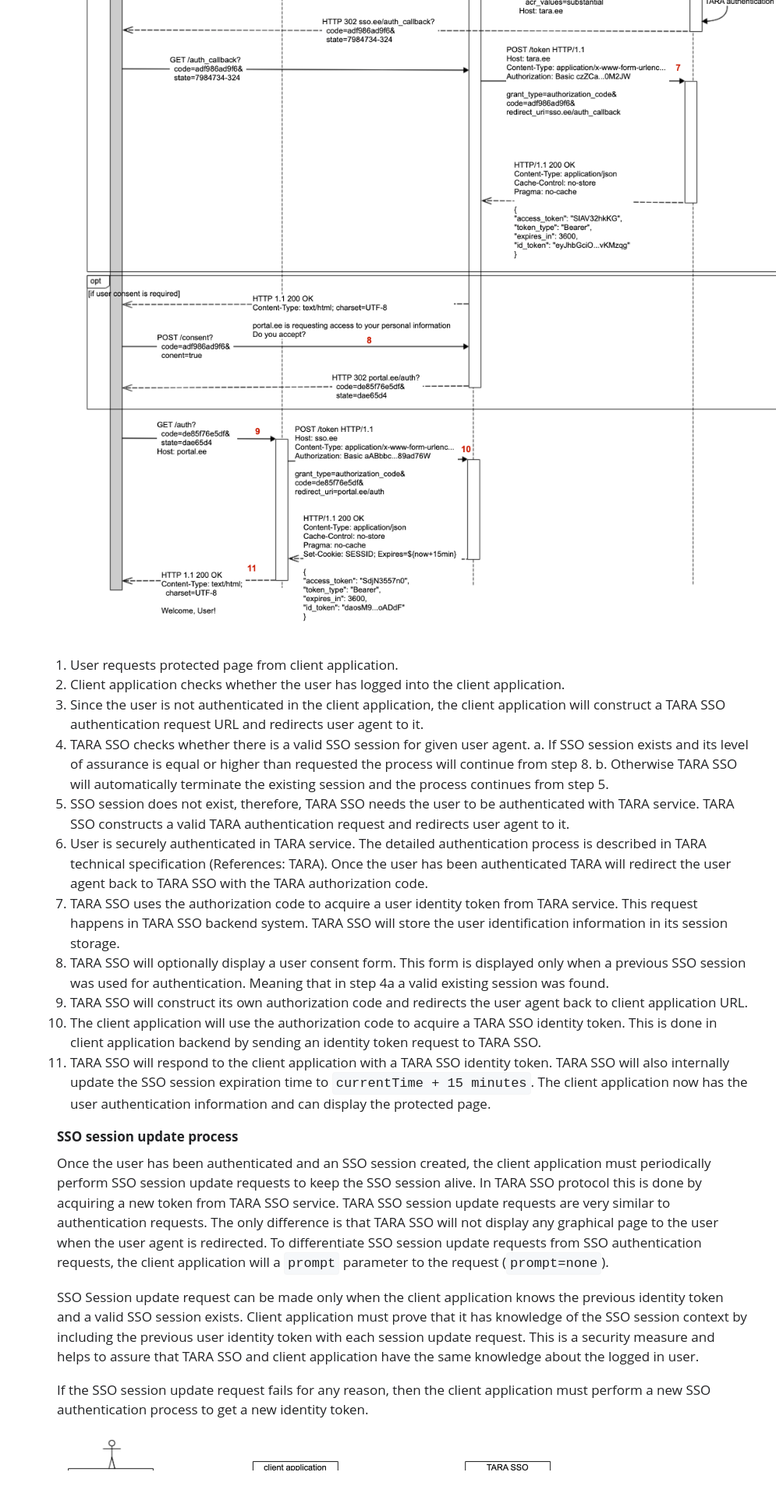
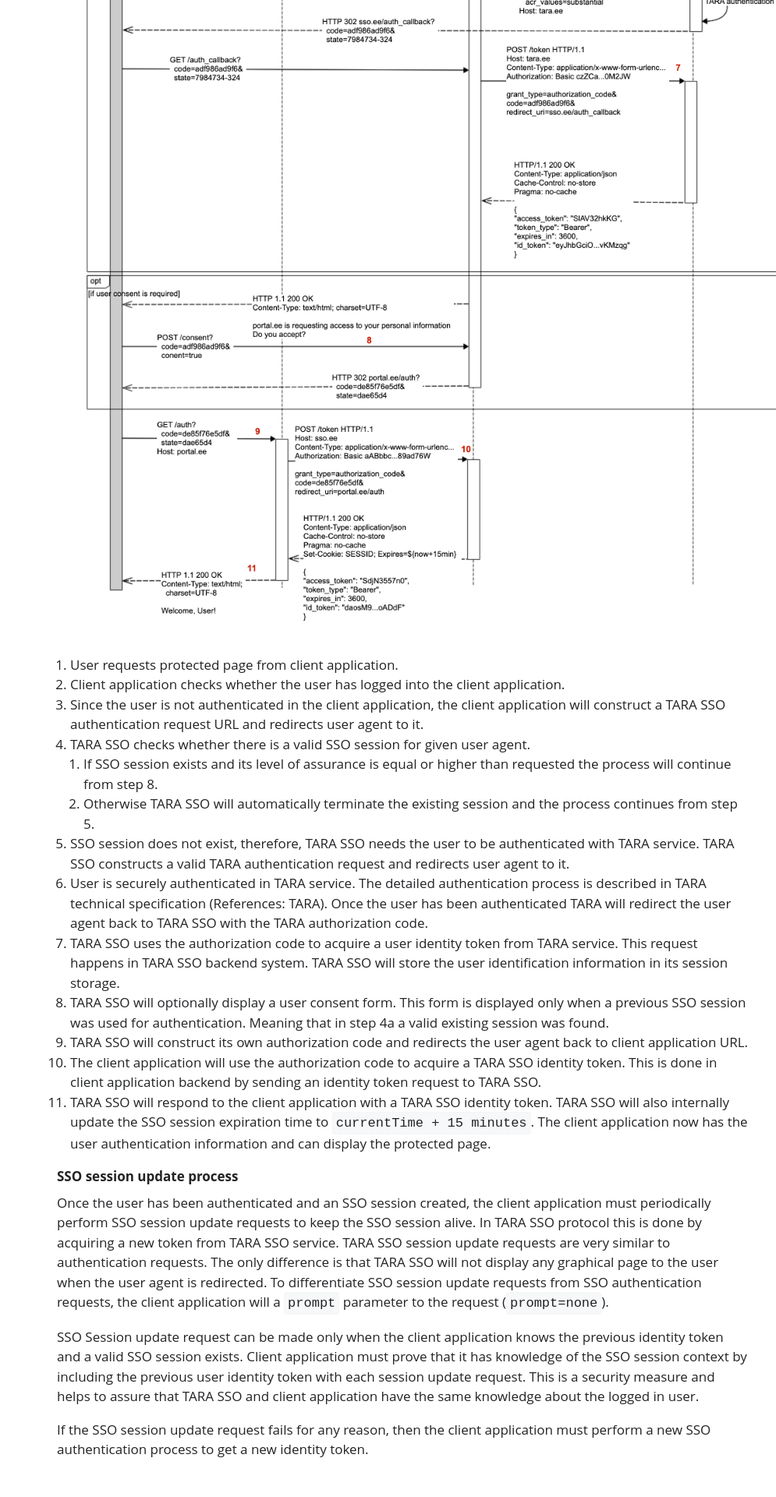
Before and after one commit to e-gov/TARA-Doku, a Jekyll site: the page built from SSO tehniline spetsifikatsioon.md, in a window 1280 px wide. Shown: the part 3114-5034 px from the top of the page at 78% size, without its empty margins (285-1280 px from the left). Built offline with Jekyll 4.4.1, drawn with Linux system fonts in a browser that asks for light colours; our own code applies the rules of GitHub Pages for plain Markdown files; part of the change alters nothing that is shown.

Commit message:
Update SSO tehniline spetsifikatsioon.md

`````diff
--- a/SSO tehniline spetsifikatsioon.md
+++ b/SSO tehniline spetsifikatsioon.md
@@ -60,8 +60,8 @@ In order to log a user into a client application, the client application must ac
 2. Client application checks whether the user has logged into the client application.
 3. Since the user is not authenticated in the client application, the client application will construct a TARA SSO authentication request URL and redirects user agent to it.
 4. TARA SSO checks whether there is a valid SSO session for given user agent.
-    a. If SSO session exists and its level of assurance is equal or higher than requested the process will continue from step 8.
-    b. Otherwise TARA SSO will automatically terminate the existing session and the process continues from step 5.
+    1. If SSO session exists and its level of assurance is equal or higher than requested the process will continue from step 8.
+    2. Otherwise TARA SSO will automatically terminate the existing session and the process continues from step 5.
 5. SSO session does not exist, therefore, TARA SSO needs the user to be authenticated with TARA service. TARA SSO constructs a valid TARA authentication request and redirects user agent to it.
 6. User is securely authenticated in TARA service. The detailed authentication process is described in TARA technical specification (References: TARA). Once the user has been authenticated TARA will redirect the user agent back to TARA SSO with the TARA authorization code.
 7. TARA SSO uses the authorization code to acquire a user identity token from TARA service. This request happens in TARA SSO backend system. TARA SSO will store the user identification information in its session storage.
@@ -84,8 +84,8 @@ If the SSO session update request fails for any reason, then the client applicat
 2. Client application verifies whether user has active client application session and that client application session storage contains a valid (not expired) TARA SSO identity token.
 3. Client application finds that user identity token is about to expire and redirects user agent to TARA SSO with a valid SSO session update request. The request must include the identity token and a `prompt=none` parameter.
 4. TARA SSO validates the request
-    a. Verifies that an SSO session is still active for user agent
-    b. Verifies that the SSO session subject matches the subject in the received identity token.
+    1. Verifies that an SSO session is still active for user agent
+    2. Verifies that the SSO session subject matches the subject in the received identity token.
 5. If all validations passed, TARA SSO will issue a new authorization code to the client application.
 6. Using the authorization code, the client application makes an identity token request to TARA SSO. Tara responds with a new identity token and a directive for the user agent to update SSO session cookie expiration date to `currentTime + 15 minutes`.
 7. Client application stores identity token with into its session storage and shows protected content to user.
@@ -156,3 +156,8 @@ The identity token is issued in JSON Web Token (References: JWT).
 
 ````
 **Identity token claims**
+
+| Identity token element (claim)   | example |     explanation       |
+|------------------------|------------------ |-----------------------------|
+| sub | `"sub": "EE60001018800"` | 	The identifier of the authenticated user (personal identification code or eIDAS identifier) with the prefix of the country code of the citizen (country codes based on the ISO 3166-1 alpha-2 standard). The subject identifier format is set by TARA authentication service id token (References: Technical specification#TARA "4.3.1 Identity token") |
+| state | `"state": "1OnH3qwltWy81fKqcmjYTqnco9yVQ2gGZXws/DBLNvQ="` | Security element. The authentication request’s state parameter value. |
`````
